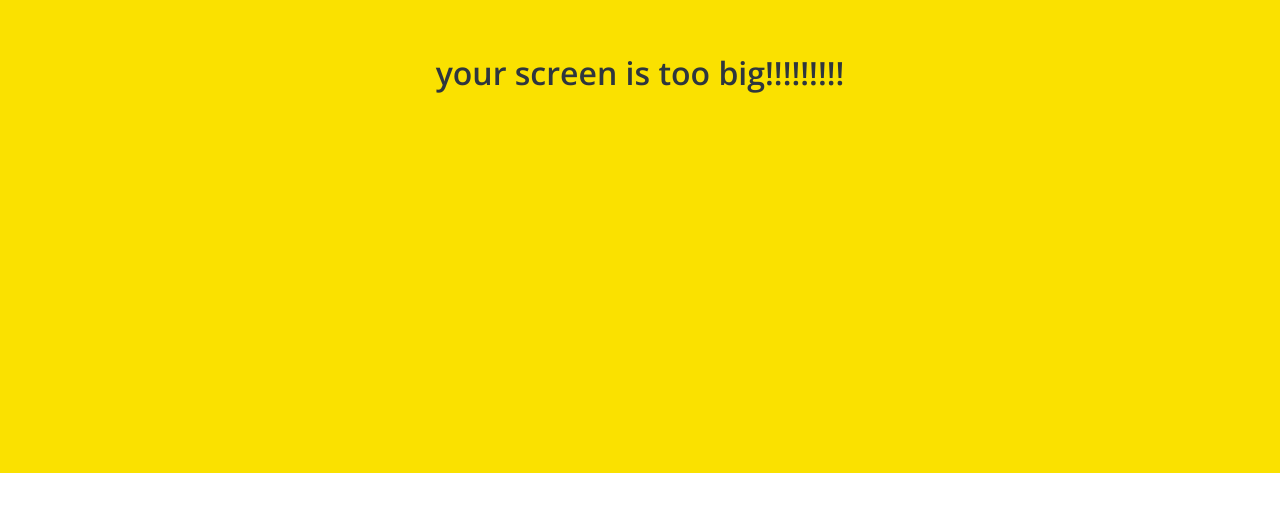
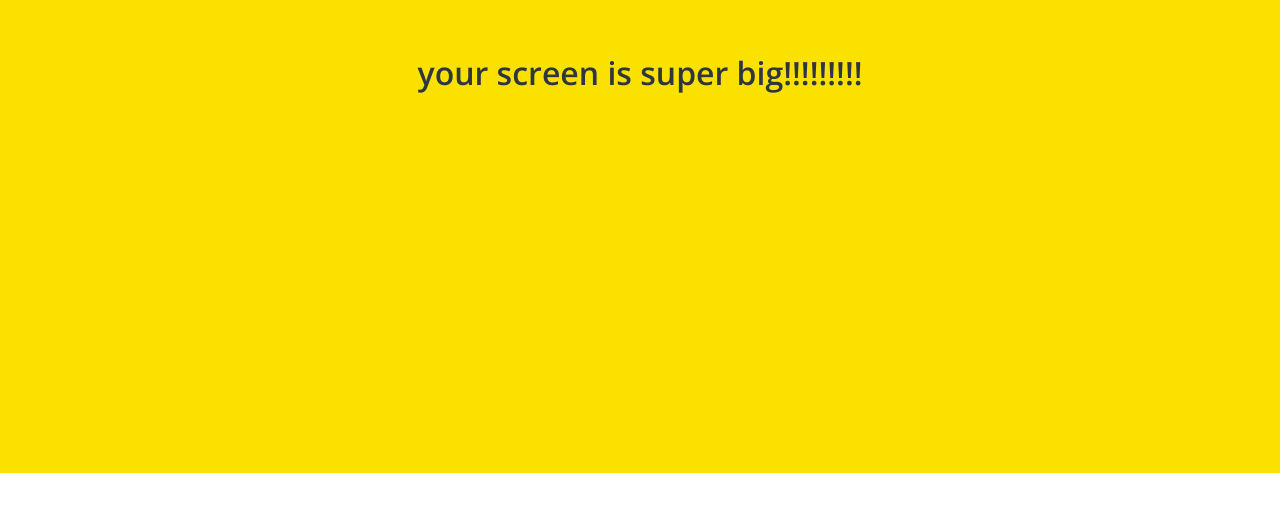
Before and after one commit to kenatman/kokoa-clone-2020, a plain HTML site: page more.html in a window 1280 px wide. Shown: the part 327-838 px from the top of the page. Drawn offline with nearby package versions, Linux system fonts and the light colour scheme.

Commit message:
too->super

```diff
--- a/more.html
+++ b/more.html
@@ -134,6 +134,6 @@
       src="https://kit.fontawesome.com/6478f529f2.js"
       crossorigin="anonymous"
     ></script>
-    <div id="no-mobile">your screen is too big!!!!!!!!!</div>
+    <div id="no-mobile">your screen is super big!!!!!!!!!</div>
   </body>
 </html>
```
